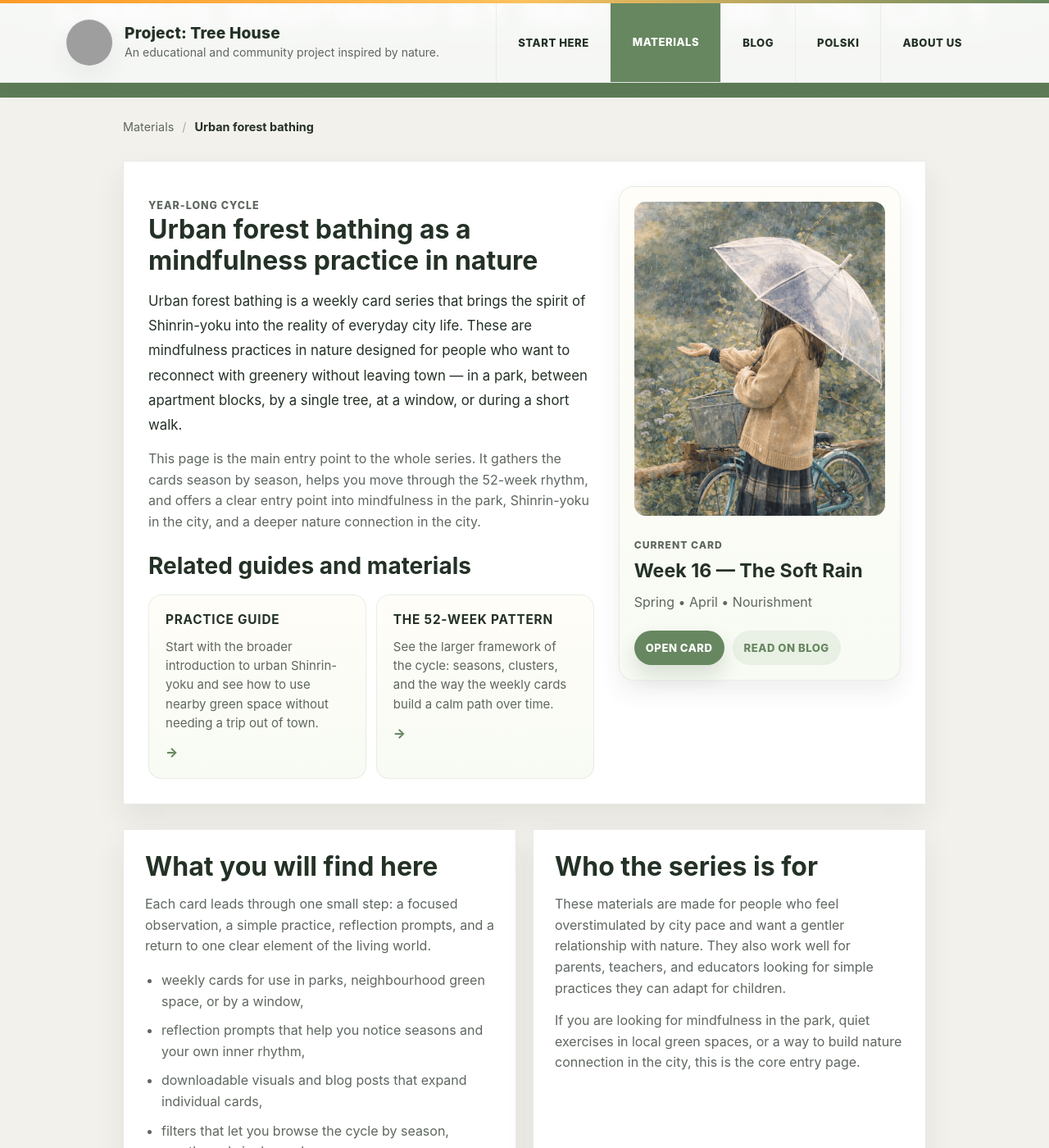
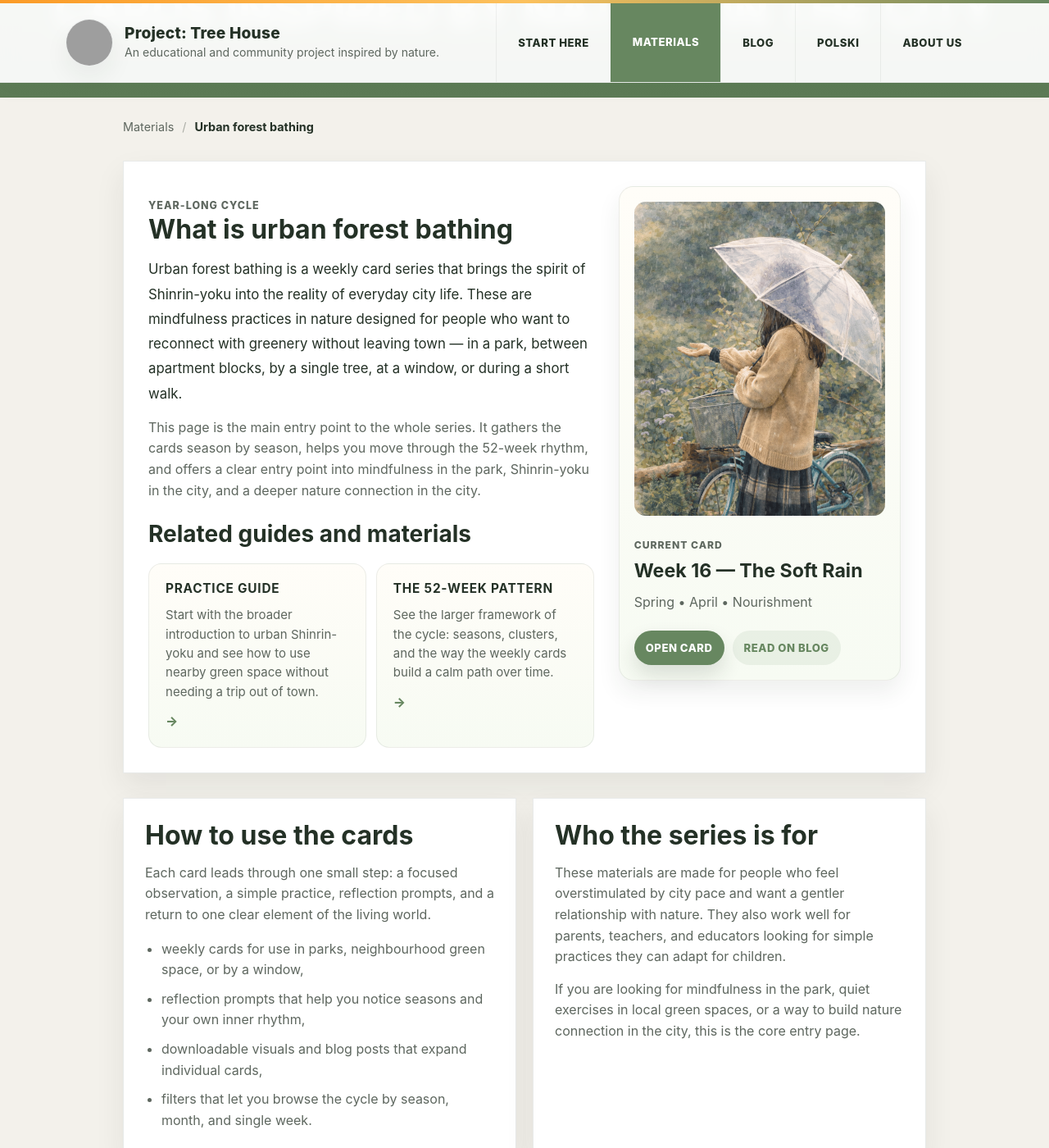
Before and after one commit to akonkia/domeknadrzewie, a Jekyll site: the page en/materials/urban-bathing/index.html, which Jekyll copies as it is, in a window 1280 px wide and 1400 px high, scrolled down 282 px. Shown: the whole window at 82% size. Built offline with Jekyll 4.4.1, drawn with Linux system fonts in a browser that asks for light colours; some of the changed text lies outside the part shown; grey boxes are pictures that could not be loaded.

Commit message:
Align urban bathing sections with search intent

```diff
--- a/en/materials/urban-bathing/index.html
+++ b/en/materials/urban-bathing/index.html
@@ -549,7 +549,7 @@
       <div class="series-overview-grid">
         <div class="series-copy">
           <p class="section-kicker">Year-long cycle</p>
-          <h2>Urban forest bathing as a mindfulness practice in nature</h2>
+          <h2>What is urban forest bathing</h2>
           <p class="series-lead">Urban forest bathing is a weekly card series that brings the spirit of Shinrin-yoku into the reality of everyday city life. These are mindfulness practices in nature designed for people who want to reconnect with greenery without leaving town — in a park, between apartment blocks, by a single tree, at a window, or during a short walk.</p>
           <p>This page is the main entry point to the whole series. It gathers the cards season by season, helps you move through the 52-week rhythm, and offers a clear entry point into mindfulness in the park, Shinrin-yoku in the city, and a deeper nature connection in the city.</p>
           <div class="series-guides">
@@ -585,7 +585,7 @@
 
     <section class="series-grid" aria-label="Series introduction">
       <article class="series-block">
-        <h2>What you will find here</h2>
+        <h2>How to use the cards</h2>
         <p>Each card leads through one small step: a focused observation, a simple practice, reflection prompts, and a return to one clear element of the living world.</p>
         <ul>
           <li>weekly cards for use in parks, neighbourhood green space, or by a window,</li>
--- a/materialy/kapiele_miejskie/index.html
+++ b/materialy/kapiele_miejskie/index.html
@@ -550,7 +550,7 @@
       <div class="series-overview-grid">
         <div class="series-copy">
           <p class="section-kicker">Całoroczny cykl</p>
-          <h2>Miejskie kąpiele leśne jako praktyka uważności w naturze</h2>
+          <h2>Czym są miejskie kąpiele leśne</h2>
           <p class="series-lead">Miejskie kąpiele leśne to cotygodniowy cykl kart, który łączy inspirację shinrin-yoku z realiami codziennego życia w mieście. To ćwiczenia uważności w naturze tworzone z myślą o osobach, które chcą wracać do kontaktu z zielenią bez wyjazdu do lasu — w parku, na osiedlu, przy oknie, pod jednym drzewem albo podczas krótkiego spaceru.</p>
           <p>Ta strona jest głównym punktem wejścia do całej serii. Zbiera karty sezon po sezonie, pomaga przejść przez rytm 52 tygodni i pokazuje, jak praktykować mindfulness w parku, miejskie shinrin-yoku i codzienny kontakt z naturą w sposób prosty, łagodny i regularny.</p>
           <div class="series-guides">
@@ -586,7 +586,7 @@
 
     <section class="series-grid" aria-label="Wprowadzenie do serii">
       <article class="series-block">
-        <h2>Co znajdziesz na tej stronie</h2>
+        <h2>Jak korzystać z kart</h2>
         <p>Każda karta w serii prowadzi przez jeden mały krok: obserwację, krótkie zadanie, pytania do refleksji i powrót do jednego konkretnego motywu w przyrodzie.</p>
         <ul>
           <li>tygodniowe karty z ćwiczeniem do wykonania w miejskiej zieleni lub przy oknie,</li>
@@ -603,7 +603,7 @@
       </article>
 
       <article class="series-block">
-        <h2>Jak zacząć korzystać z serii</h2>
+        <h2>Od czego zacząć</h2>
         <ol>
           <li>Przejrzyj układ 52 tygodni, żeby zobaczyć większy sezonowy rytm.</li>
           <li>Wybierz jedną kartę z bieżącego miesiąca albo temat, którego najbardziej teraz potrzebujesz.</li>
```
Also changed, not shown: other parts of en/materials/urban-bathing/index.html (+1 -1 lines).
